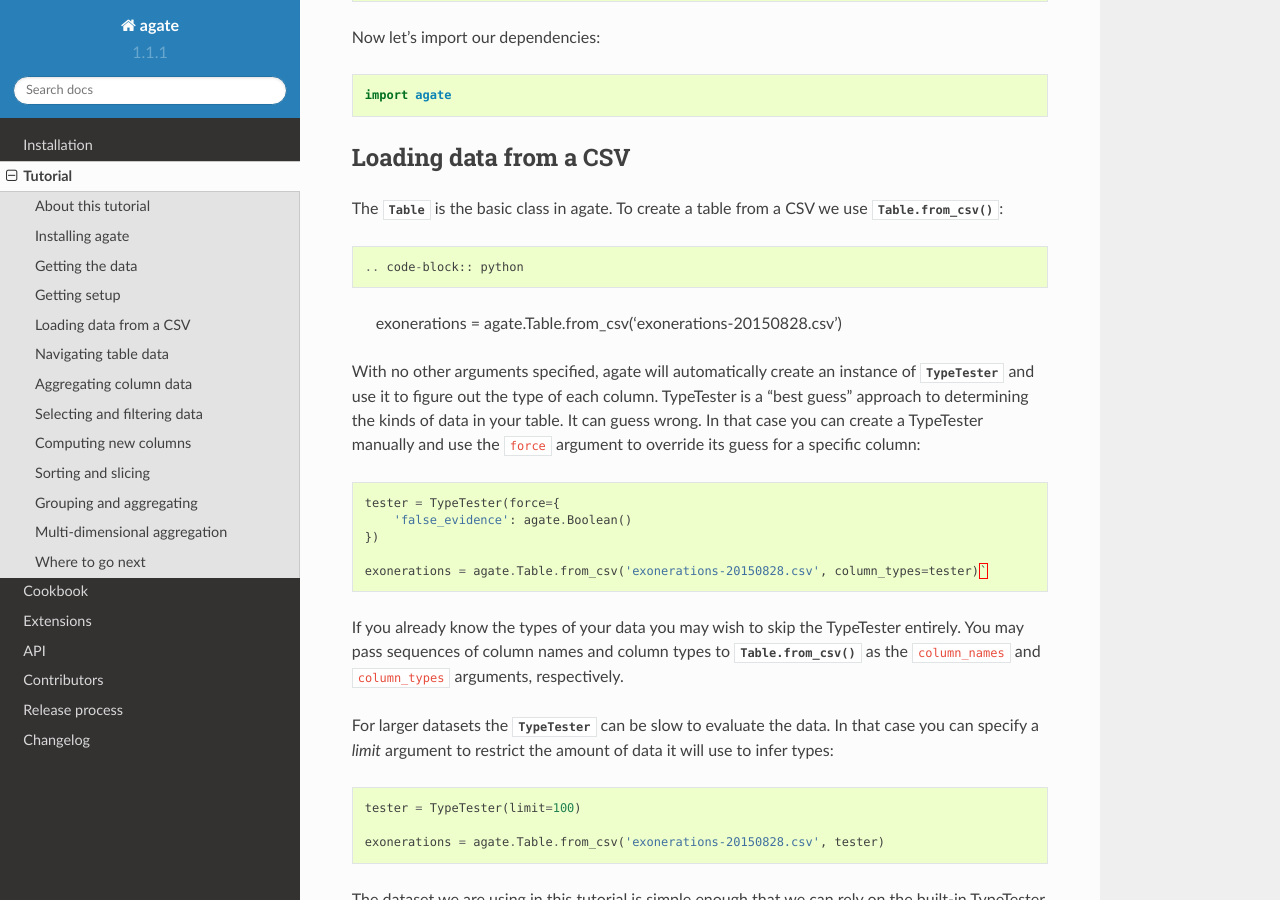
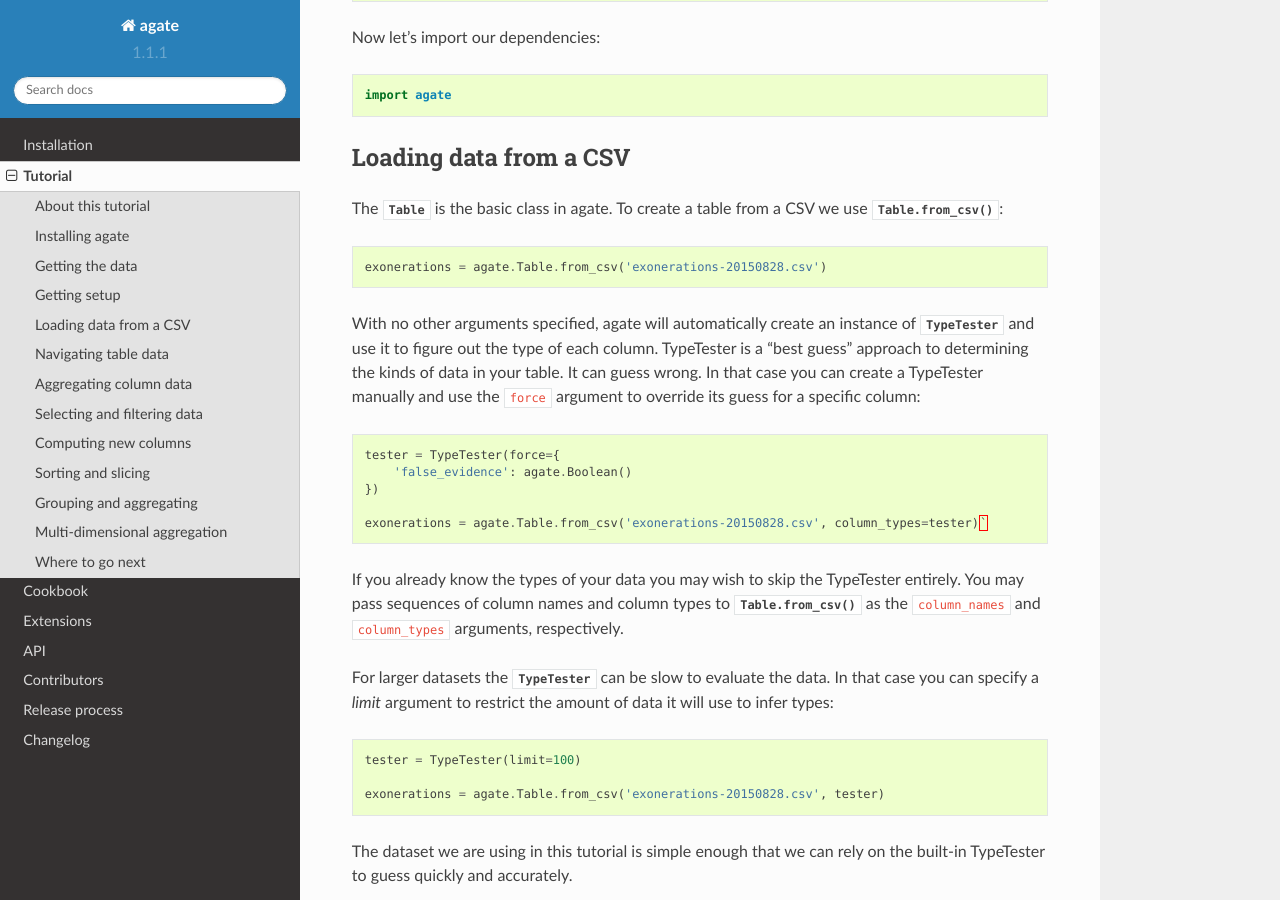
Before and after one commit to wireservice/agate, a Sphinx documentation site: the page built from docs/tutorial.rst, in a window 1280 px wide and 900 px high, scrolled down 1201 px. Built offline with Sphinx 7.4.7 and the Read the Docs theme 2.0.0, drawn with Linux system fonts in a browser that asks for light colours; pages that are not in the unit, such as notebooks, are missing from menus.

Commit message:
fix broken code block

```diff
--- a/docs/tutorial.rst
+++ b/docs/tutorial.rst
@@ -50,7 +50,7 @@ Now let's import our dependencies:
 Loading data from a CSV
 =======================
 
-The :class:`.Table` is the basic class in agate. To create a table from a CSV we use :meth:`.Table.from_csv`::
+The :class:`.Table` is the basic class in agate. To create a table from a CSV we use :meth:`.Table.from_csv`:
 
 .. code-block:: python
 
```
